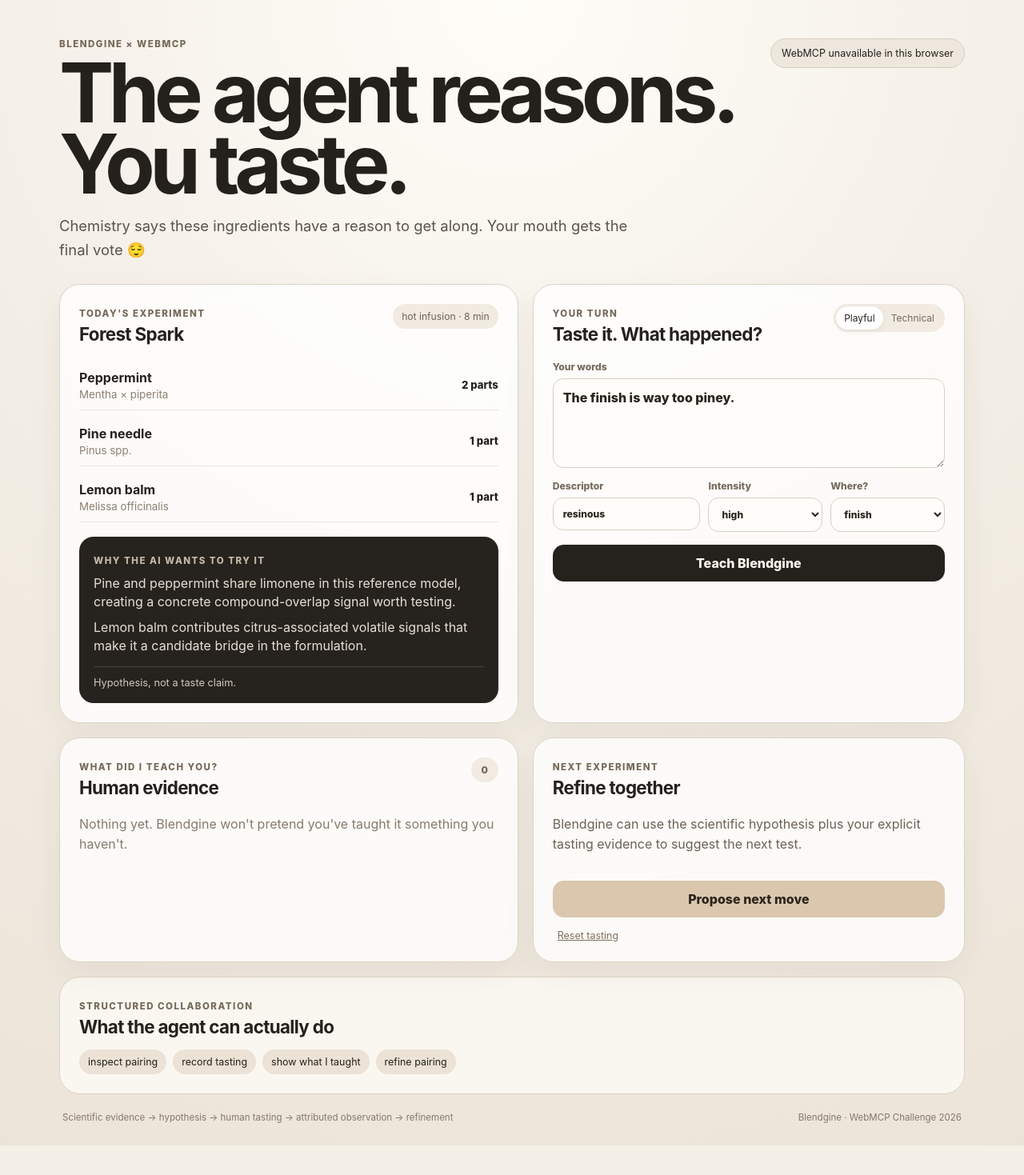
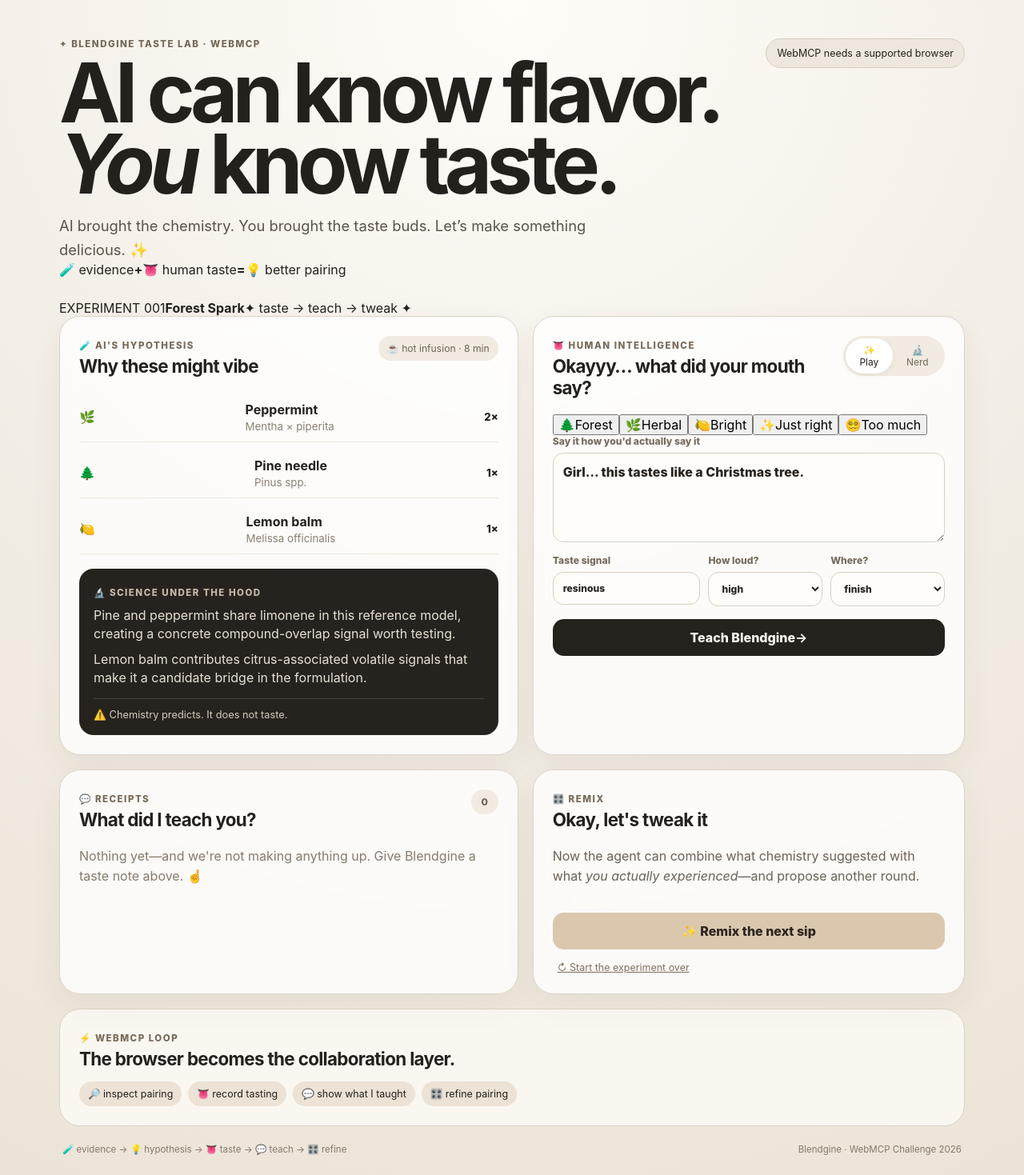
Before and after one commit to quenaF/blendgine-webmcp, a React (Vite) app: page / in a window 1280 px wide. Shown: the top 1469 px of the page at 80% size. Before the commit the page ends 1432 px from the top, so only its background shows below. Built offline with nearby package versions, Linux system fonts and the light colour scheme.

Commit message:
Make Blendgine tasting lab more playful

```diff
--- a/src/App.jsx
+++ b/src/App.jsx
@@ -4,9 +4,9 @@
 
 const tones = {
   playful: {
-    opener: 'Chemistry says these ingredients have a reason to get along. Your mouth gets the final vote 😌',
-    prompt: 'Taste it. What happened?',
-    logged: 'Got it. I’m treating that as your tasting observation—not a universal truth.'
+    opener: 'AI brought the chemistry. You brought the taste buds. Let’s make something delicious. ✨',
+    prompt: 'Okayyy… what did your mouth say?',
+    logged: 'Taste note caught ✨ That is your experience—not a universal truth.'
   },
   technical: {
     opener: 'The formulation is based on volatile-compound overlap and complementary aromatic signals. Sensory validation still requires a human taster.',
@@ -15,22 +15,28 @@
   }
 };
 
+const reactionOptions = [
+  ['🌲', 'resinous', 'Forest'],
+  ['🌿', 'herbal', 'Herbal'],
+  ['🍋', 'citrusy', 'Bright'],
+  ['✨', 'balanced', 'Just right'],
+  ['😵‍💫', 'overpowering', 'Too much']
+];
+
 export default function App() {
   const pairing = useMemo(() => inspectPairing(), []);
   const [tone, setTone] = useState('playful');
   const [descriptor, setDescriptor] = useState('resinous');
   const [intensity, setIntensity] = useState('high');
   const [phase, setPhase] = useState('finish');
-  const [humanWords, setHumanWords] = useState('The finish is way too piney.');
+  const [humanWords, setHumanWords] = useState('Girl… this tastes like a Christmas tree.');
   const [observations, setObservations] = useState([]);
   const [proposal, setProposal] = useState(null);
   const [activity, setActivity] = useState([]);
   const [webmcpReady, setWebmcpReady] = useState(false);
 
   useEffect(() => {
-    const ready = registerBlendgineWebMCP(event => {
-      setActivity(current => [event, ...current].slice(0, 8));
-    });
+    const ready = registerBlendgineWebMCP(event => setActivity(current => [event, ...current].slice(0, 8)));
     setWebmcpReady(ready);
   }, []);
 
@@ -47,10 +53,7 @@
   }
 
   function reset() {
-    resetObservations();
-    setObservations([]);
-    setProposal(null);
-    setActivity([]);
+    resetObservations(); setObservations([]); setProposal(null); setActivity([]);
   }
 
   const copy = tones[tone];
@@ -58,128 +61,43 @@
   return (
     <main className="shell">
       <section className="hero">
-        <div>
-          <div className="eyebrow">BLENDGINE × WEBMCP</div>
-          <h1>The agent reasons.<br />You taste.</h1>
+        <div className="hero-copy">
+          <div className="eyebrow">✦ BLENDGINE TASTE LAB · WEBMCP</div>
+          <h1>AI can know flavor.<br /><em>You</em> know taste.</h1>
           <p className="lede">{copy.opener}</p>
+          <div className="hero-stickers"><span>🧪 evidence</span><b>+</b><span>👅 human taste</span><b>=</b><span>💡 better pairing</span></div>
         </div>
-        <div className={`status ${webmcpReady ? 'ready' : ''}`}>
-          {webmcpReady ? 'WebMCP ready' : 'WebMCP unavailable in this browser'}
-        </div>
+        <div className={`status ${webmcpReady ? 'ready' : ''}`}><i />{webmcpReady ? 'Agent connected' : 'WebMCP needs a supported browser'}</div>
       </section>
+
+      <section className="experiment-banner"><span>EXPERIMENT 001</span><strong>{pairing.formula.name}</strong><span className="spark">✦ taste → teach → tweak ✦</span></section>
 
       <section className="grid">
         <article className="card formula-card">
-          <div className="card-head">
-            <div>
-              <span className="mini">TODAY'S EXPERIMENT</span>
-              <h2>{pairing.formula.name}</h2>
-            </div>
-            <span className="pill">{pairing.formula.preparation}</span>
+          <div className="card-head"><div><span className="mini">🧪 AI'S HYPOTHESIS</span><h2>Why these might vibe</h2></div><span className="pill">☕ {pairing.formula.preparation}</span></div>
+          <div className="ingredients">
+            {pairing.ingredients.map((item, i) => <div className="ingredient" key={item.id}><div className="ingredient-icon">{['🌿','🌲','🍋'][i] || '✦'}</div><div className="ingredient-copy"><strong>{item.name}</strong><small>{item.botanical}</small></div><span>{item.parts}×</span></div>)}
           </div>
-
-          <div className="ingredients">
-            {pairing.ingredients.map(item => (
-              <div className="ingredient" key={item.id}>
-                <div>
-                  <strong>{item.name}</strong>
-                  <small>{item.botanical}</small>
-                </div>
-                <span>{item.parts} part{item.parts === 1 ? '' : 's'}</span>
-              </div>
-            ))}
-          </div>
-
-          <div className="science-box">
-            <span className="mini">WHY THE AI WANTS TO TRY IT</span>
-            {pairing.hypothesis.basis.map(reason => <p key={reason}>{reason}</p>)}
-            <div className="boundary">Hypothesis, not a taste claim.</div>
-          </div>
+          <div className="science-box"><span className="mini">🔬 SCIENCE UNDER THE HOOD</span>{pairing.hypothesis.basis.map(reason => <p key={reason}>{reason}</p>)}<div className="boundary">⚠️ Chemistry predicts. It does not taste.</div></div>
         </article>
 
         <article className="card taste-card">
-          <div className="card-head">
-            <div>
-              <span className="mini">YOUR TURN</span>
-              <h2>{copy.prompt}</h2>
-            </div>
-            <div className="tone-toggle">
-              <button className={tone === 'playful' ? 'active' : ''} onClick={() => setTone('playful')}>Playful</button>
-              <button className={tone === 'technical' ? 'active' : ''} onClick={() => setTone('technical')}>Technical</button>
-            </div>
-          </div>
-
-          <label>Your words
-            <textarea value={humanWords} onChange={e => setHumanWords(e.target.value)} />
-          </label>
-
-          <div className="triple">
-            <label>Descriptor
-              <input value={descriptor} onChange={e => setDescriptor(e.target.value)} />
-            </label>
-            <label>Intensity
-              <select value={intensity} onChange={e => setIntensity(e.target.value)}>
-                <option>low</option><option>medium</option><option>high</option>
-              </select>
-            </label>
-            <label>Where?
-              <select value={phase} onChange={e => setPhase(e.target.value)}>
-                <option>aroma</option><option>first sip</option><option>middle</option><option>finish</option><option>overall</option>
-              </select>
-            </label>
-          </div>
-
-          <button className="primary" onClick={submitTaste}>Teach Blendgine</button>
+          <div className="card-head"><div><span className="mini">👅 HUMAN INTELLIGENCE</span><h2>{copy.prompt}</h2></div><div className="tone-toggle"><button className={tone === 'playful' ? 'active' : ''} onClick={() => setTone('playful')}>✨ Play</button><button className={tone === 'technical' ? 'active' : ''} onClick={() => setTone('technical')}>🔬 Nerd</button></div></div>
+          <div className="reaction-row">{reactionOptions.map(([emoji, value, label]) => <button key={value} className={descriptor === value ? 'selected' : ''} onClick={() => setDescriptor(value)}><span>{emoji}</span>{label}</button>)}</div>
+          <label>Say it how you'd actually say it<textarea value={humanWords} onChange={e => setHumanWords(e.target.value)} /></label>
+          <div className="triple"><label>Taste signal<input value={descriptor} onChange={e => setDescriptor(e.target.value)} /></label><label>How loud?<select value={intensity} onChange={e => setIntensity(e.target.value)}><option>low</option><option>medium</option><option>high</option></select></label><label>Where?<select value={phase} onChange={e => setPhase(e.target.value)}><option>aroma</option><option>first sip</option><option>middle</option><option>finish</option><option>overall</option></select></label></div>
+          <button className="primary" onClick={submitTaste}><span>Teach Blendgine</span><b>→</b></button>
           {observations.length > 0 && <p className="after-note">{copy.logged}</p>}
         </article>
       </section>
 
       <section className="grid lower">
-        <article className="card learned-card">
-          <div className="card-head">
-            <div><span className="mini">WHAT DID I TEACH YOU?</span><h2>Human evidence</h2></div>
-            <span className="count">{observations.length}</span>
-          </div>
-          {observations.length === 0 ? (
-            <p className="empty">Nothing yet. Blendgine won't pretend you've taught it something you haven't.</p>
-          ) : observations.map(obs => (
-            <div className="observation" key={obs.id}>
-              <p>“{obs.humanWords}”</p>
-              <div>{obs.descriptor} · {obs.intensity} · {obs.phase}</div>
-              <small>{obs.provenance} · individual observation</small>
-            </div>
-          ))}
-        </article>
-
-        <article className="card next-card">
-          <div className="card-head">
-            <div><span className="mini">NEXT EXPERIMENT</span><h2>Refine together</h2></div>
-          </div>
-          <p>Blendgine can use the scientific hypothesis plus your explicit tasting evidence to suggest the next test.</p>
-          <button className="secondary" onClick={refine}>Propose next move</button>
-          {proposal && (
-            <div className="proposal">
-              <strong>{proposal.proposal}</strong>
-              <p>{proposal.reason}</p>
-              <span>{proposal.status.replaceAll('_', ' ')}</span>
-            </div>
-          )}
-          <button className="ghost" onClick={reset}>Reset tasting</button>
-        </article>
+        <article className="card learned-card"><div className="card-head"><div><span className="mini">💬 RECEIPTS</span><h2>What did I teach you?</h2></div><span className="count">{observations.length}</span></div>{observations.length === 0 ? <p className="empty">Nothing yet—and we're not making anything up. Give Blendgine a taste note above. ☝️</p> : observations.map(obs => <div className="observation" key={obs.id}><div className="quote-mark">“</div><p>{obs.humanWords}</p><div>{obs.descriptor} · {obs.intensity} · {obs.phase}</div><small>🧍 human observation · kept in context</small></div>)}</article>
+        <article className="card next-card"><div className="card-head"><div><span className="mini">🎛️ REMIX</span><h2>Okay, let's tweak it</h2></div></div><p>Now the agent can combine what chemistry suggested with what <em>you actually experienced</em>—and propose another round.</p><button className="secondary" onClick={refine}>✨ Remix the next sip</button>{proposal && <div className="proposal"><strong>{proposal.proposal}</strong><p>{proposal.reason}</p><span>{proposal.status.replaceAll('_', ' ')}</span></div>}<button className="ghost" onClick={reset}>↻ Start the experiment over</button></article>
       </section>
 
-      <section className="activity-wrap">
-        <div className="activity-title"><span className="mini">STRUCTURED COLLABORATION</span><h2>What the agent can actually do</h2></div>
-        <div className="tool-row">
-          {['inspect pairing', 'record tasting', 'show what I taught', 'refine pairing'].map(tool => <span key={tool}>{tool}</span>)}
-        </div>
-        {activity.length > 0 && <div className="activity-log">Latest: {activity[0].name.replaceAll('_', ' ')}</div>}
-      </section>
-
-      <footer>
-        <span>Scientific evidence → hypothesis → human tasting → attributed observation → refinement</span>
-        <span>Blendgine · WebMCP Challenge 2026</span>
-      </footer>
+      <section className="activity-wrap"><div className="activity-title"><span className="mini">⚡ WEBMCP LOOP</span><h2>The browser becomes the collaboration layer.</h2></div><div className="tool-row">{['🔎 inspect pairing','👅 record tasting','💬 show what I taught','🎛️ refine pairing'].map(tool => <span key={tool}>{tool}</span>)}</div>{activity.length > 0 && <div className="activity-log">● Latest move: {activity[0].name.replaceAll('_', ' ')}</div>}</section>
+      <footer><span>🧪 evidence → 💡 hypothesis → 👅 taste → 💬 teach → 🎛️ refine</span><span>Blendgine · WebMCP Challenge 2026</span></footer>
     </main>
   );
 }
```
